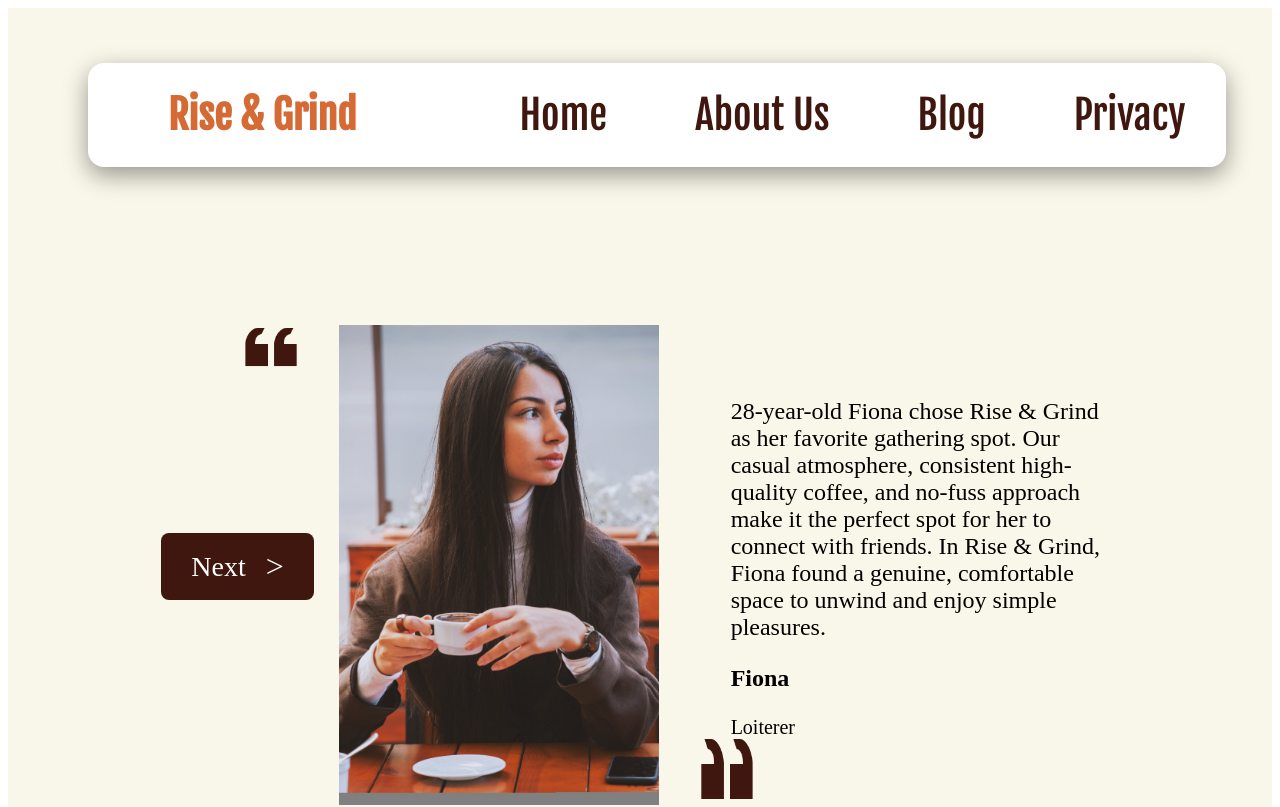
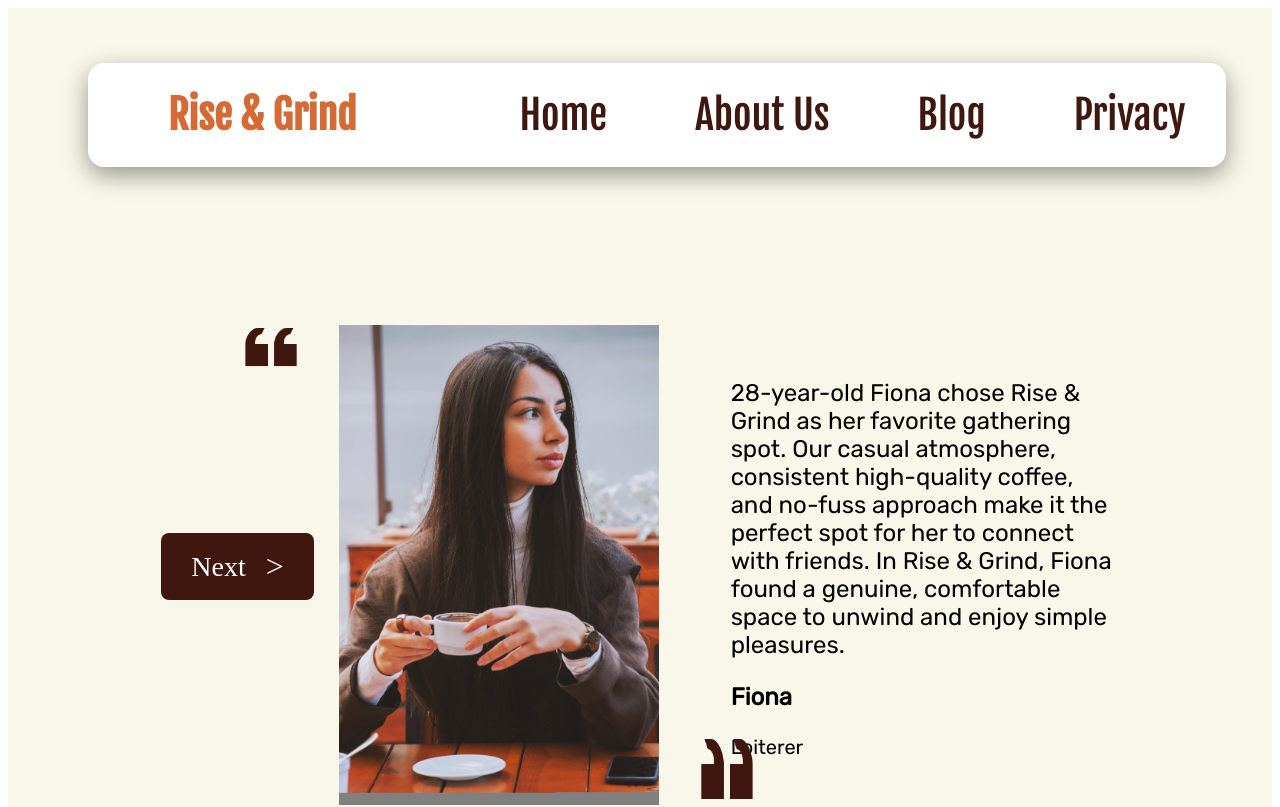
Before and after one commit to Mattpdrexel/group-project-is601-851-teamc-final, a Next.js app: page /blog2 in a window 1280 px wide. Shown: the top 807 px of the page. Built offline with nearby package versions, Linux system fonts and the light colour scheme.

Commit message:
Drafted blog3

```diff
--- a/styles/blog2.module.scss
+++ b/styles/blog2.module.scss
@@ -43,6 +43,7 @@
     border-radius: 10px;
     order: 3;
     margin-left: 2%;
+    font-family: $primary-font;
 
     .largeText {
       font-size: 24px;
--- /dev/null
+++ b/styles/blog3.module.scss
@@ -0,0 +1,39 @@
+@import './globals.scss';
+
+.container {
+  display: flex;
+  align-items: center;
+  width: 100vw;
+  height: 100vh;
+  position: relative;
+  background-color: $primary-color;  // Assuming you have a variable defined for the background, or replace with a color of your choice
+
+  .steveImage {
+    position: absolute;
+    left: 10%;  // Adjust margin as needed
+    width: 25%;  // Adjust width as necessary
+    height: auto;
+  }
+
+  .textBox {
+    position: absolute;
+    right: 10%;  // Adjust as necessary to position next to the image
+    top: 50%;
+    transform: translateY(-50%);
+    width: 50%;  // Adjust width as required
+    background-color: white;
+    padding: 20px;
+    border-radius: 10px;
+    font-family: $primary-font;
+
+    .largeText {
+      font-size: 32px;
+      margin-bottom: 20px;
+    }
+
+    .mediumText {
+      font-size: 24px;
+      font-style: italic;
+    }
+  }
+}
```
Also changed, not shown: pages/blog3.js (added, +26 -0 lines).
